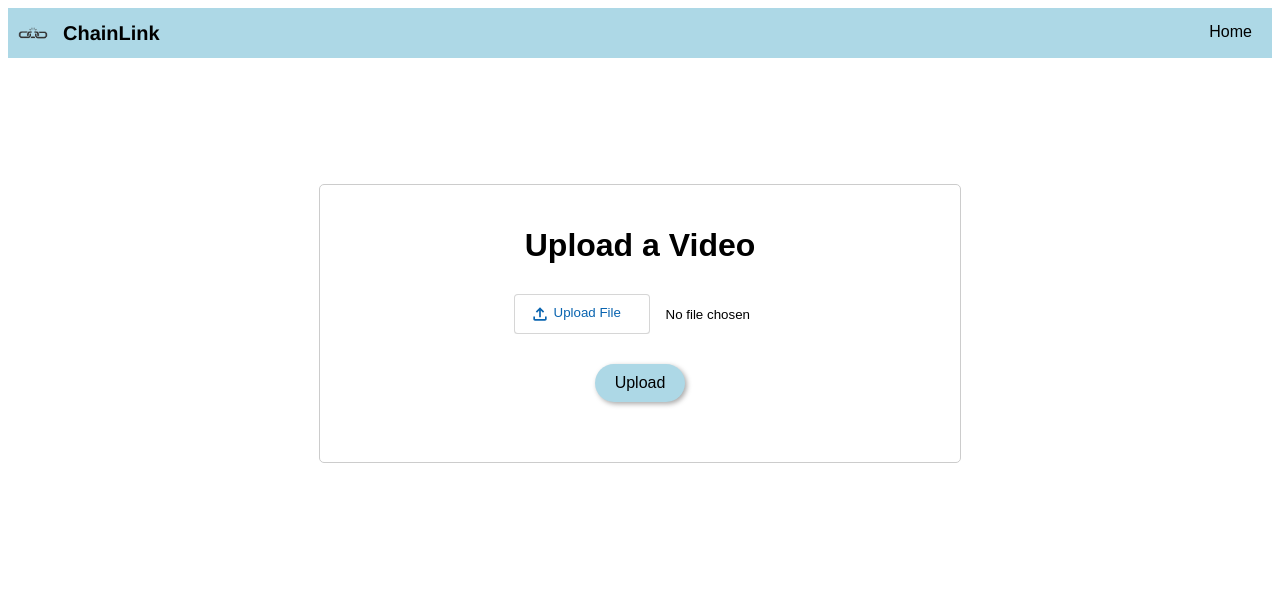
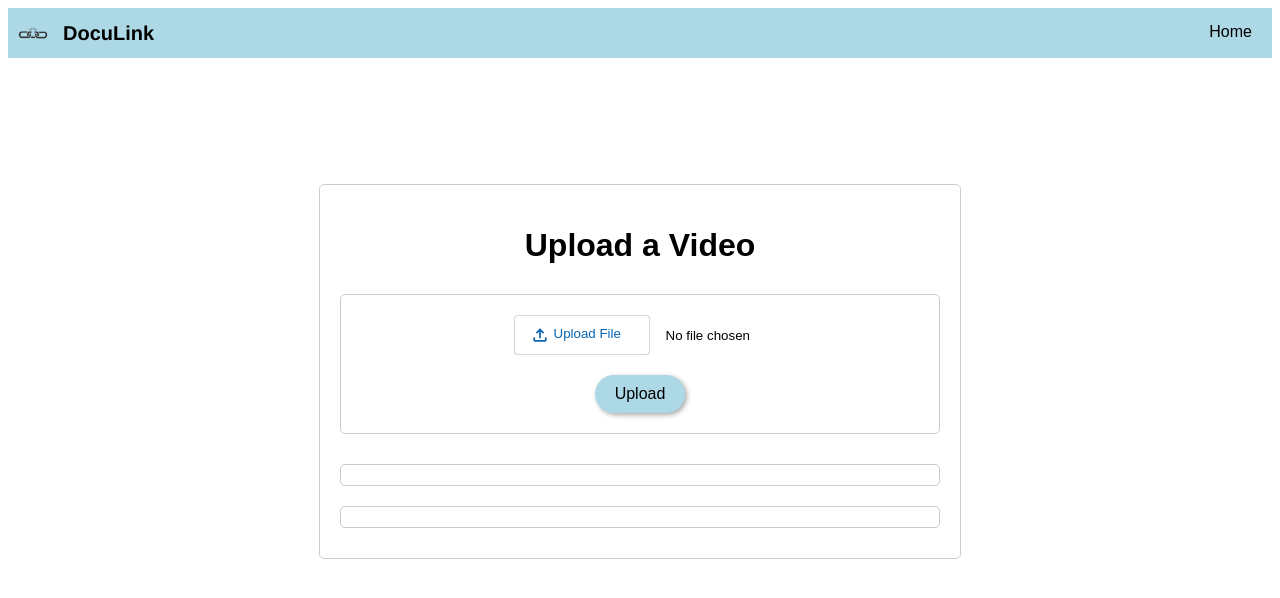
Before and after one commit to AviLPA/avilpa, a Flask app: page / in a window 1280 px wide. Shown: the top 598 px of the page. Run offline with Flask 3, Linux system fonts and the light colour scheme.

Commit message:
Update index.html

```diff
--- a/templates/index.html
+++ b/templates/index.html
@@ -4,7 +4,7 @@
     <link rel="icon" href="{{url_for('static', filename='chainicon.png')}}" />
     <meta charset="UTF-8">
     <meta name="viewport" content="width=device-width, initial-scale=1.0">
-    <title>ChainLink</title>
+    <title>DocuLink</title>
     <style>
         body {
             font-family: Arial, sans-serif;
@@ -52,21 +52,33 @@
             border-radius: 5px;
             text-align: center;
         }
+        .upload-box {
+            border: 1px solid #ccc;
+            padding: 20px;
+            border-radius: 5px;
+            margin-bottom: 20px;
+        }
+        .info-box {
+            border: 1px solid #ccc;
+            padding: 10px;
+            border-radius: 5px;
+            margin: 10px 0;
+            word-wrap: break-word;
+            overflow-wrap: break-word;
+        }
         .container h1 {
             margin-bottom: 5%;
         }
         .container form {
-        display: inline-block;
             display: flex;
             flex-direction: column;
-        margin-bottom: 20px;
-        position: relative;
             align-items: center;
         }
         .container input[type='file'] {
             position: relative;
             flex-direction: column;
             justify-content: center;
+            margin-bottom: 10px;
         }
         input[type='file']::file-selector-button {
             width: 136px;
@@ -116,47 +128,122 @@
             font-size: 16px;
             cursor: pointer;
             box-shadow: 2px 2px 5px #aaa;
-        margin-top: 5%;
+            margin-top: 10px;
         }
         .container button:hover {
             background-color: #007bff;
             color: white;
         }
-      #result {
-        margin-top: 20px;
-        font-weight: bold;
+        #progressBar {
+            width: 100%;
+            background-color: #f3f4f6;
+            border-radius: 5px;
+            margin: 20px 0;
+            display: none;
+        }
+        #progress {
+            height: 20px;
+            width: 0;
+            background-color: #4caf50;
+            border-radius: 5px;
+        }
+        .box {
+            padding: 10px;
+            border-radius: 5px;
+            margin: 10px 0;
+            display: none;
+        }
+        .green-box {
+            background-color: #d4edda;
+            color: #155724;
+        }
+        .red-box {
+            background-color: #f8d7da;
+            color: #721c24;
         }
     </style>
 </head>
 <body>
     <div class="navbar">
-        <img src="{{url_for('static', filename='chainicon.png')}}" alt="ChainLink Logo" />
-        <div class="title">ChainLink</div>
+        <img src="{{url_for('static', filename='chainicon.png')}}" alt="DocuLink Logo" />
+        <div class="title">DocuLink</div>
         <a href="#home">Home</a>
     </div>
     <div class="container">
         <h1>Upload a Video</h1>
+        <div class="upload-box">
             <form id="uploadForm" enctype="multipart/form-data">
                 <input type="file" id="videoInput" name="video" accept="video/mp4,video/quicktime">
                 <button type="button" onclick="uploadVideo()">Upload</button>
             </form>
-        <div id="result"></div>
+            <div id="progressBar">
+                <div id="progress"></div>
+            </div>
+        </div>
+        <div id="walletBox" class="info-box"></div>
+        <div id="hashBox" class="info-box"></div>
+        <div class="box green-box" id="greenBox"></div>
+        <div class="box red-box" id="redBox"></div>
     </div>
     <script>
+        function startProgress() {
+            const eventSource = new EventSource('/progress');
+            const progress = document.getElementById('progress');
+
+            eventSource.onmessage = function(event) {
+                const data = event.data.split('|');
+                const processedFrames = parseInt(data[0]);
+                const totalFrames = parseInt(data[1]);
+                const progressPercent = Math.round((processedFrames / totalFrames) * 100);
+                progress.style.width = progressPercent + '%';
+
+                if (processedFrames >= totalFrames) {
+                    eventSource.close();
+                }
+            };
+        }
+
         async function uploadVideo() {
             const form = document.getElementById('uploadForm');
             const formData = new FormData(form);
-            const resultDiv = document.getElementById('result');
-            resultDiv.textContent = 'Processing...';
+            const progressBar = document.getElementById('progressBar');
+            const greenBox = document.getElementById('greenBox');
+            const redBox = document.getElementById('redBox');
+            const walletBox = document.getElementById('walletBox');
+            const hashBox = document.getElementById('hashBox');
+
+            progressBar.style.display = 'block';
+            greenBox.style.display = 'none';
+            redBox.style.display = 'none';
+            walletBox.textContent = '';
+            hashBox.textContent = '';
+
             try {
+                startProgress();
                 const response = await fetch('/upload', {
                     method: 'POST',
-                    body: formData
+                    body: formData,
                 });
+
                 const result = await response.json();
-                resultDiv.textContent = `Hash: ${result.hash}\nWallet: ${result.wallet}\nResult: ${result.message}`;
+                walletBox.textContent = `Wallet: ${result.wallet}`;
+                hashBox.textContent = `Hash: ${result.hash}`;
+
+                // Check for transaction status explicitly
+                if (result.message.includes("Transaction found")) {
+                    greenBox.textContent = result.message;
+                    greenBox.style.display = 'block';
+                    redBox.style.display = 'none';
+                } else {
+                    redBox.textContent = result.message;
+                    redBox.style.display = 'block';
+                    greenBox.style.display = 'none';
+                }
+
             } catch (error) {
-                resultDiv.textContent = 'Error processing video';
+                progressBar.style.display = 'none';
+                redBox.style.display = 'block';
+                redBox.textContent = 'Error processing video';
             }
         }
     </script>
```
Lines whose indentation alone changed are shown as unchanged.
